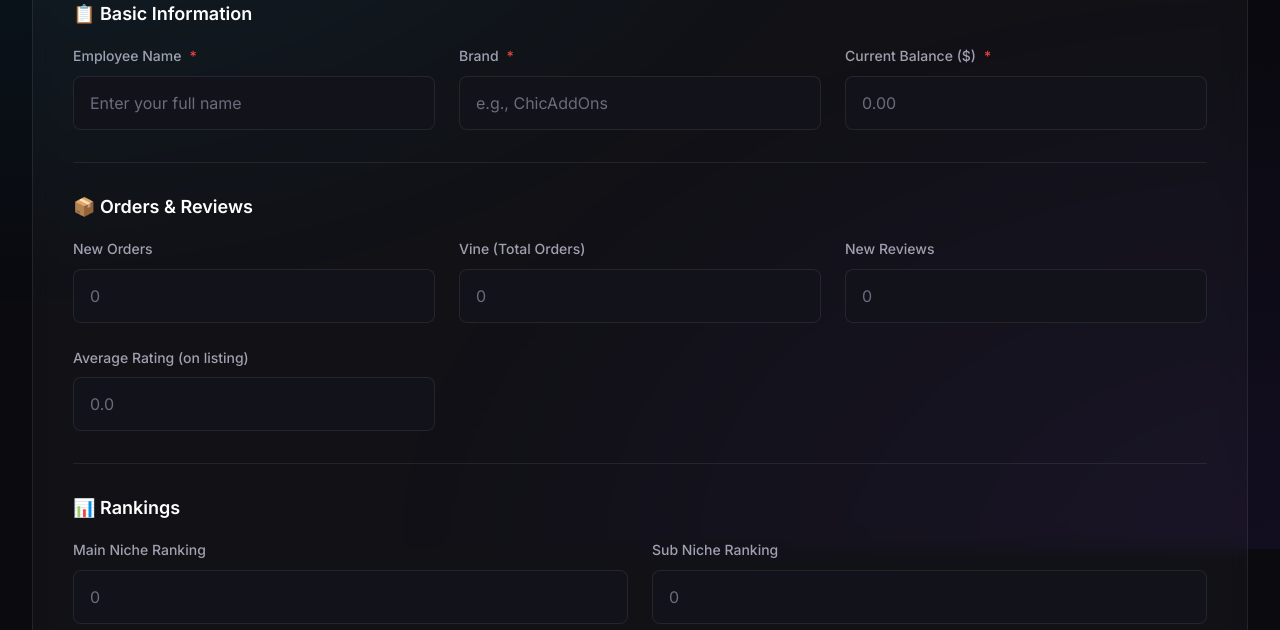
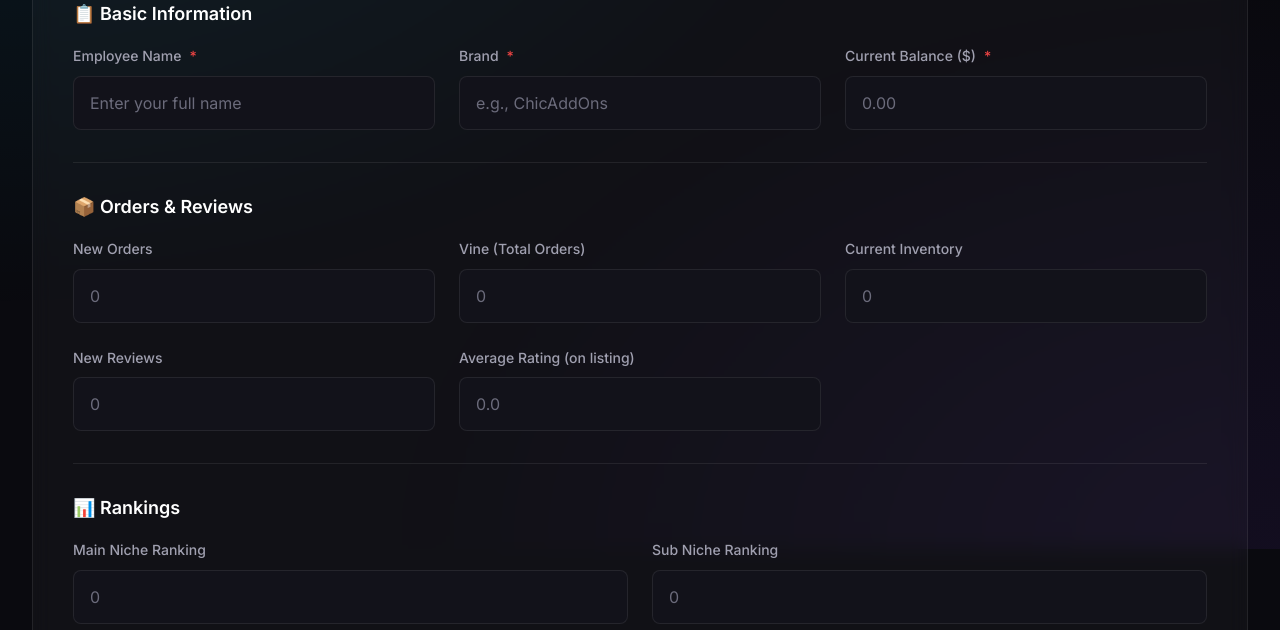
Before and after one commit to Katechnology/psa_report_tool, a Flask app: page /employee in a window 1280 px wide. Shown: the part 251-881 px from the top of the page. Run offline with Flask 3, Linux system fonts and the light colour scheme; some libraries are stand-ins or nearby versions.

Commit message:
Add current_inventory field to employee form

```diff
--- a/app.py
+++ b/app.py
@@ -85,6 +85,7 @@ def employee():
                 # Optional fields
                 new_orders=int(request.form.get('new_orders', 0) or 0),
                 vine_total_orders=int(request.form.get('vine_total_orders', 0) or 0),
+                current_inventory=int(request.form.get('current_inventory', 0) or 0),
                 new_reviews=int(request.form.get('new_reviews', 0) or 0),
                 average_rating=float(request.form.get('average_rating', 0) or 0),
                 main_niche_ranking=int(request.form.get('main_niche_ranking', 0) or 0),
@@ -259,6 +260,7 @@ def export_csv():
             'current_balance': r.current_balance,
             'new_orders': r.new_orders,
             'vine_total_orders': r.vine_total_orders,
+            'current_inventory': r.current_inventory,
             'new_reviews': r.new_reviews,
             'average_rating': r.average_rating,
             'main_niche_ranking': r.main_niche_ranking,
--- a/models.py
+++ b/models.py
@@ -36,6 +36,7 @@ class DailyReport(db.Model):
     # Optional fields
     new_orders = db.Column(db.Integer, nullable=True, default=0)
     vine_total_orders = db.Column(db.Integer, nullable=True, default=0)
+    current_inventory = db.Column(db.Integer, nullable=True, default=0)
     new_reviews = db.Column(db.Integer, nullable=True, default=0)
     average_rating = db.Column(db.Float, nullable=True, default=0.0)
     main_niche_ranking = db.Column(db.Integer, nullable=True, default=0)
@@ -64,6 +65,7 @@ class DailyReport(db.Model):
             'current_balance': self.current_balance,
             'new_orders': self.new_orders,
             'vine_total_orders': self.vine_total_orders,
+            'current_inventory': self.current_inventory,
             'new_reviews': self.new_reviews,
             'average_rating': self.average_rating,
             'main_niche_ranking': self.main_niche_ranking,
--- a/templates/employee.html
+++ b/templates/employee.html
@@ -66,6 +66,14 @@
                             Vine (Total Orders)
                         </label>
                         <input type="number" class="form-control" id="vine_total_orders" name="vine_total_orders"
+                            placeholder="0" min="0">
+                    </div>
+
+                    <div class="form-group">
+                        <label for="current_inventory" class="form-label">
+                            Current Inventory
+                        </label>
+                        <input type="number" class="form-control" id="current_inventory" name="current_inventory"
                             placeholder="0" min="0">
                     </div>
 
```
